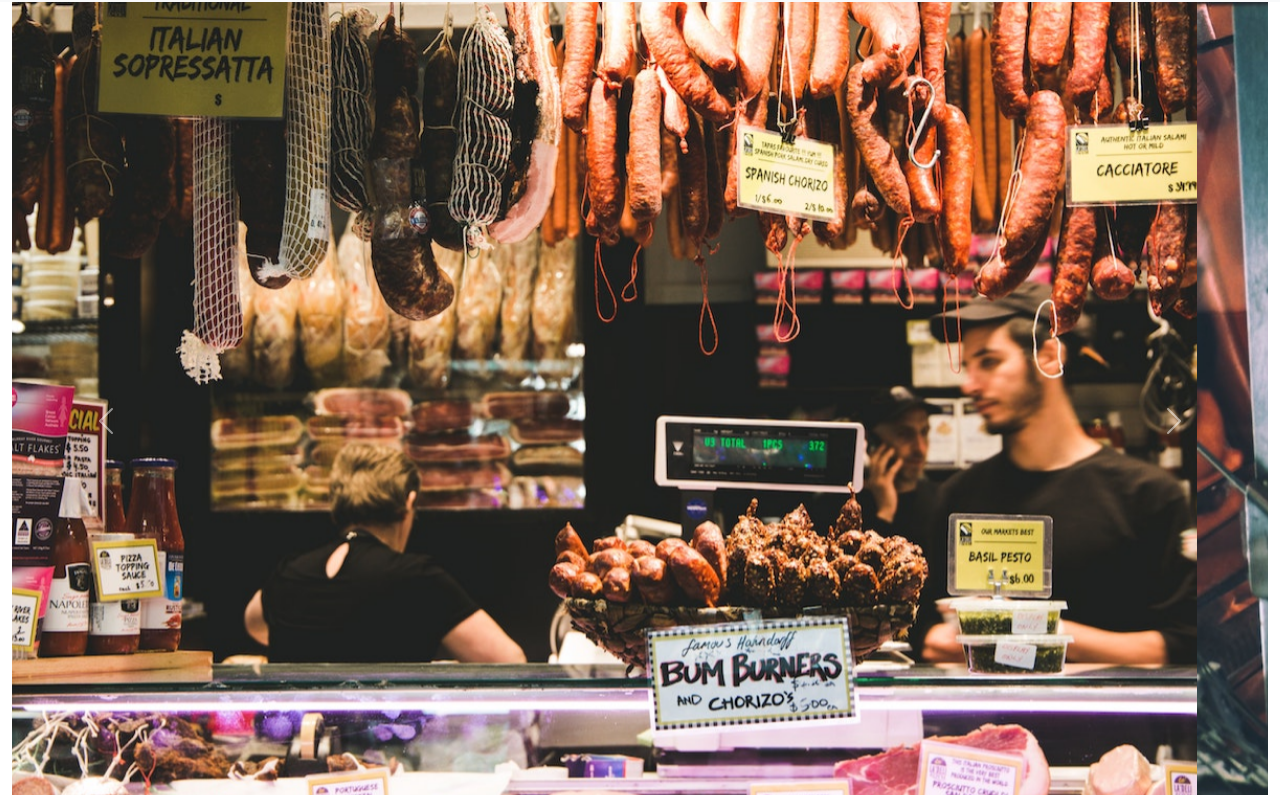
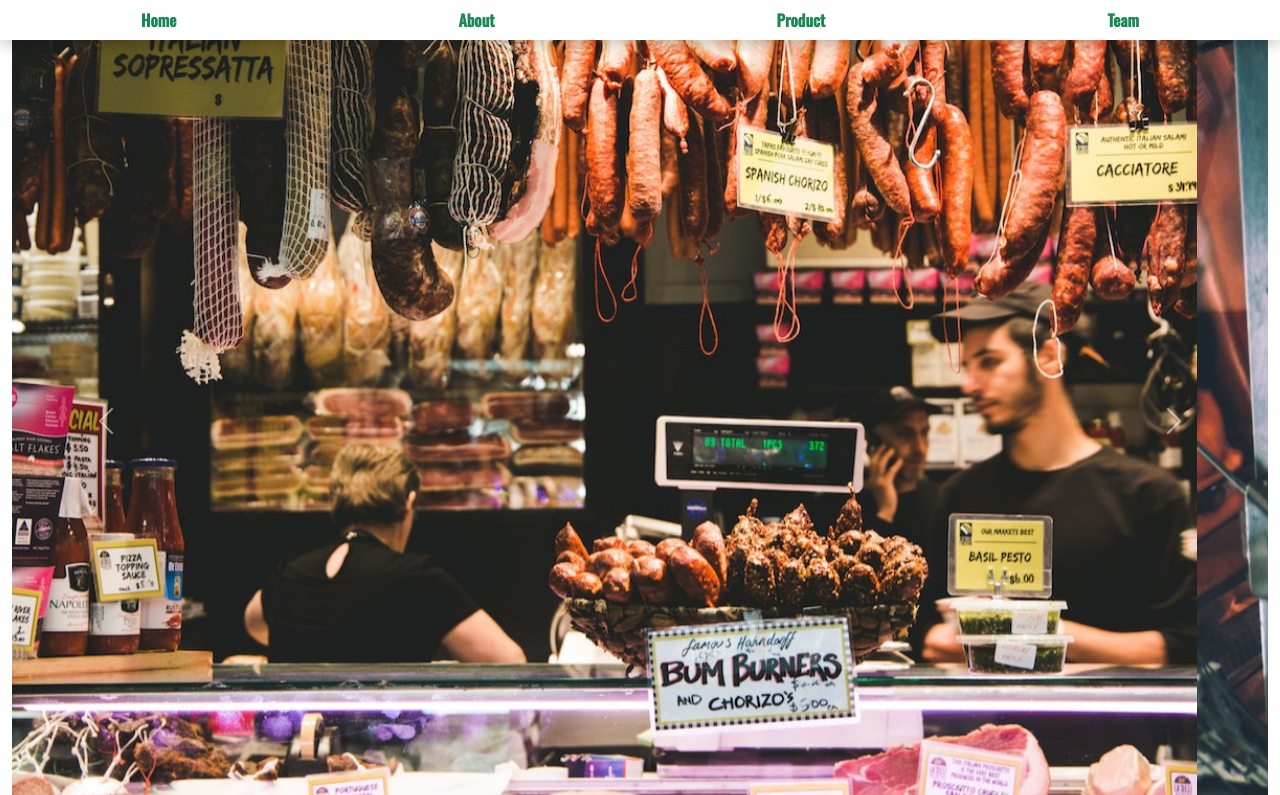
Before and after one commit to awildelephant-bingao/web_design3, a plain HTML site: page Midterm/index.html in a window 1280 px wide. Shown: the part 80-875 px from the top of the page. Drawn offline with nearby package versions, Linux system fonts and the light colour scheme.

Commit message:
About page
menu : fixed

```diff
--- a/Midterm/main.css
+++ b/Midterm/main.css
@@ -41,7 +41,21 @@
 }
 
 .navigation {
-    margin-top: 10px;}
+    padding-top: 0px;
+    padding-bottom:0px;
+    position:fixed;
+    top: 80px;
+    left:0px;
+    right:0px;
+    z-index:300;
+    box-shadow: 0 6px 12px rgba(0, 0, 0, .175);
+    -webkit-box-shadow: 0 6px 12px rgba(0, 0, 0, .175);
+    background-color:rgb(255, 255, 255);
+    transition: .6s;
+
+
+
+}
 
 
 .navbar-brand img {
```
Also changed, not shown: 3 other files.
